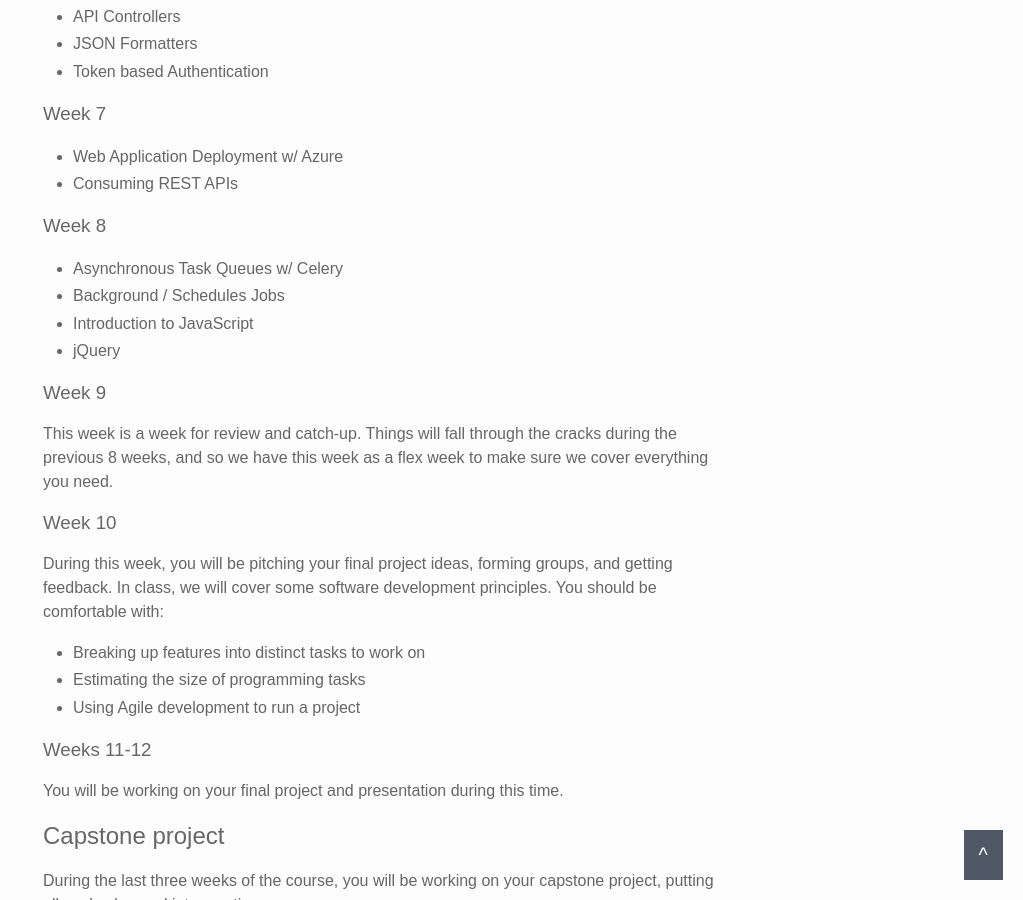
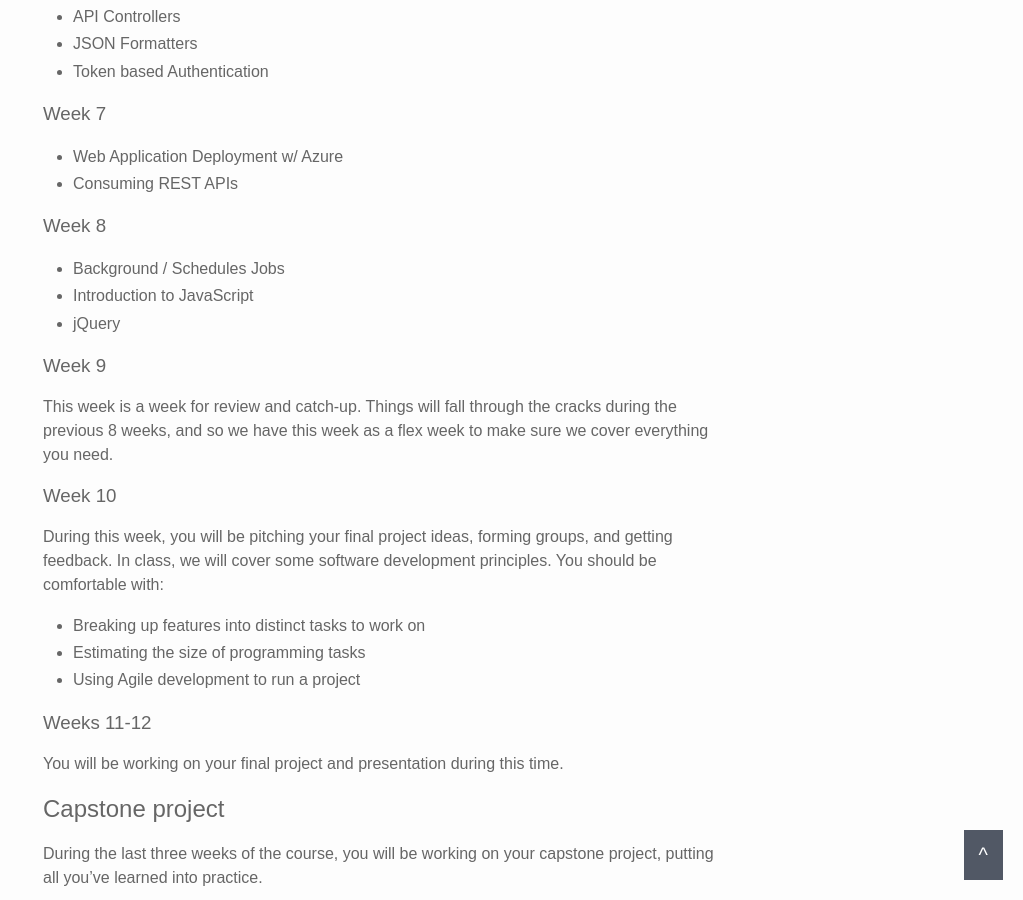
Before and after one commit to tiy-gvl-net/tiy-gvl-net.github.io, a Jekyll site: the page built from syllabus.html, in a window 1280 px wide and 900 px high, scrolled down 2666 px. Shown: the whole window, without its empty margins (257-1280 px from the left). Built offline with Jekyll 4.4.1, drawn with Linux system fonts in a browser that asks for light colours.

Commit message:
got rid of celery

```diff
--- a/syllabus.html
+++ b/syllabus.html
@@ -147,7 +147,6 @@ the class is going.</p>
 <h3 id="week-8" class="clickable-header">Week 8</h3>
 
 <ul>
-  <li>Asynchronous Task Queues w/ Celery</li>
   <li>Background / Schedules Jobs</li>
   <li>Introduction to JavaScript</li>
   <li>jQuery</li>
```
